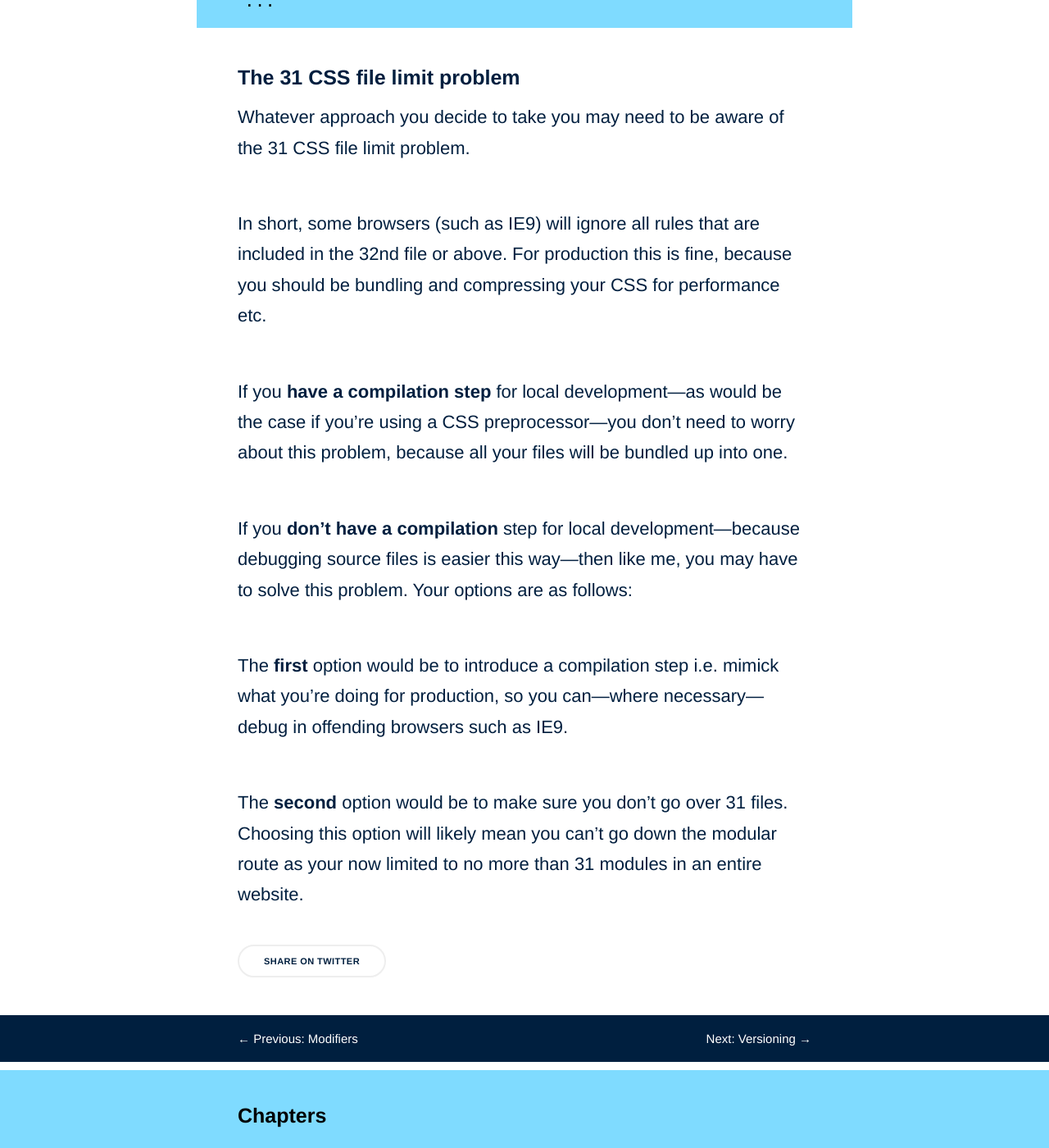
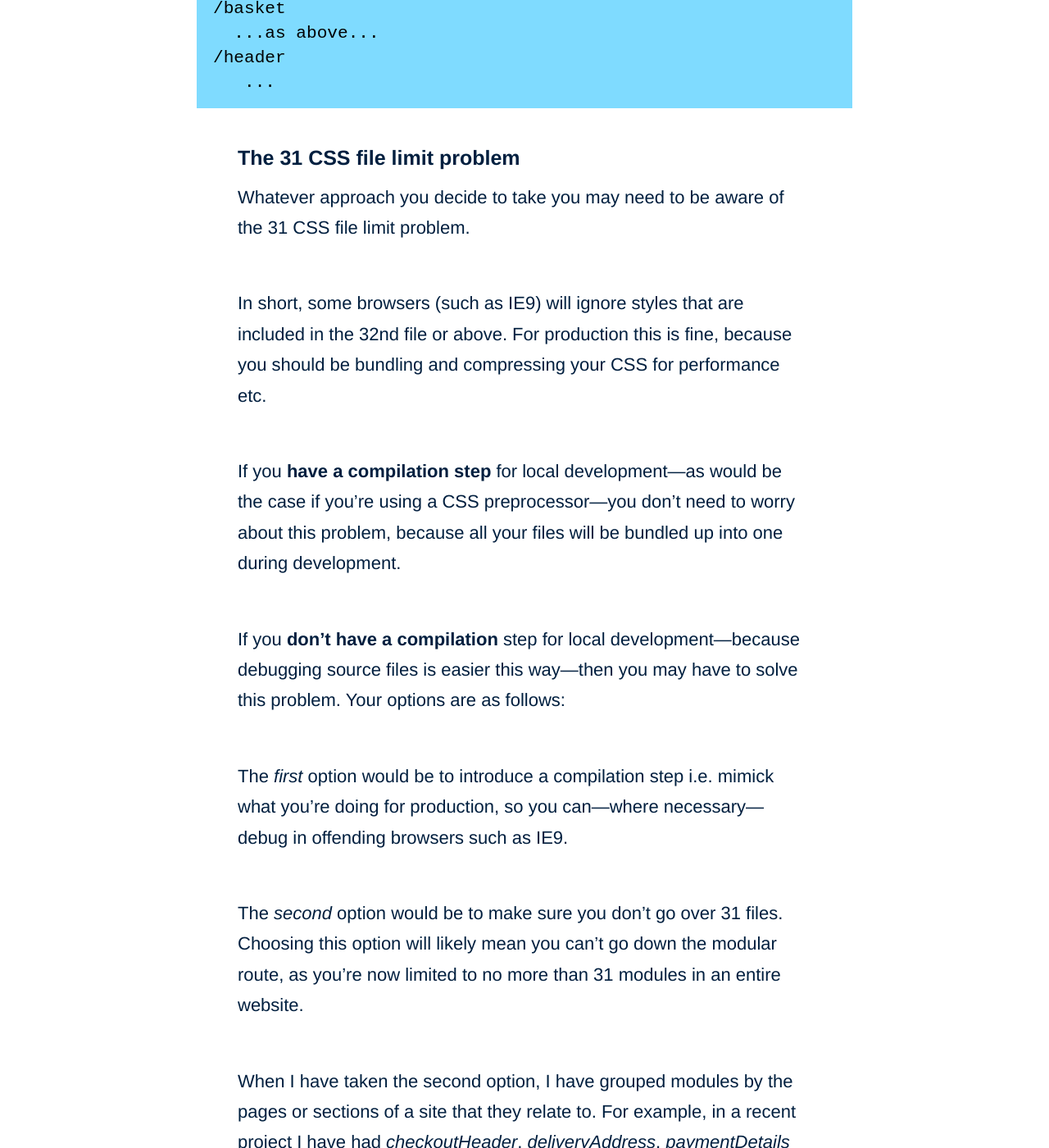
Before and after one commit to adamsilver/maintainablecss.com-jekyll, a Jekyll site: the page built from _chapters/09-organisation.md, in a window 1280 px wide and 1400 px high, scrolled down 2645 px. Shown: the whole window at 82% size. Built offline with Jekyll 4.4.1, drawn with Linux system fonts in a browser that asks for light colours; some of the changed text lies outside the part shown.

Commit message:
More organisation rewriting and info

```diff
--- a/_chapters/09-organisation.md
+++ b/_chapters/09-organisation.md
@@ -6,30 +6,32 @@ permalink: /chapters/organisation/
 description: Learn how MaintainableCSS suggests to organise your CSS files within your codebase.
 ---
 
-*Discoverability* is an important aspect of MaintainableCSS. The ease of tracking down CSS, as well as adding new CSS, becomes more and more important as a project grows in size.
+*Discoverability* is an important part of writing maintainable CSS. And, the ease of tracking down CSS, becomes more and more important as a project grows in size.
 
 There are generally two approaches to consider. Let's discuss each in turn.
 
 ## 1. CSS in one folder
 
-As per the name, all CSS resides in a single folder within your project. Something like this:
+This approach places all CSS inside a single folder within your project. Something like this:
 
 	/path/to/css
 	  /vendor
+      someLib.css
+      someOther3rdParty.css
 	  /yourApp
 	    resetPerhaps.css
 	    global.css
 	    basket.css
 
-If you're using any third party CSS files, they should live in `/vendor`. Everything else should live in `/yourApp` (change the name to match your project). All CSS lives under this one folder whether it's a global style such as `body {}`, or if it's a module style such as `.basket {}`.
+If you're using any third party CSS files, they should live in `/vendor`. Everything else should live in `/yourApp` (change the name to match your project). All CSS lives under this one folder whether it's a global style applied to the `body`, or if it's a module style applied to `.basket`.
 
-CSS is often modified for deployment, and having all of it in one place simplifies this task.
+This is useful for deployment purposes such as combining, minifying, compressing and revving because having all CSS in one place simplifies this task.
 
 This is the approach I have used the most, but it's not necessarily the best.
 
 ## 2. CSS in separate folders
 
-This option means that CSS resides within the module it pertains to:
+This approach places CSS within the module it pertains to:
 
 	/basket
       /controllers
@@ -65,12 +67,14 @@ All related functionality lives under a single folder relating to the module. Lo
 
 Whatever approach you decide to take you may need to be aware of the 31 CSS file limit problem.
 
-In short, some browsers (such as IE9) will ignore all rules that are included in the 32nd file or above. For production this is fine, because you should be bundling and compressing your CSS for performance etc.
+In short, some browsers (such as IE9) will ignore styles that are included in the 32nd file or above. For production this is fine, because you should be bundling and compressing your CSS for performance etc.
 
-If you **have a compilation step** for local development&mdash;as would be the case if you're using a CSS preprocessor&mdash;you don't need to worry about this problem, because all your files will be bundled up into one.
+If you **have a compilation step** for local development&mdash;as would be the case if you're using a CSS preprocessor&mdash;you don't need to worry about this problem, because all your files will be bundled up into one during development.
 
-If you **don't have a compilation** step for local development&mdash;because debugging source files is easier this way&mdash;then like me, you may have to solve this problem. Your options are as follows:
+If you **don't have a compilation** step for local development&mdash;because debugging source files is easier this way&mdash;then you may have to solve this problem. Your options are as follows:
 
-The **first** option would be to introduce a compilation step i.e. mimick what you're doing for production, so you can&mdash;where necessary&mdash;debug in offending browsers such as IE9.
+The *first* option would be to introduce a compilation step i.e. mimick what you're doing for production, so you can&mdash;where necessary&mdash;debug in offending browsers such as IE9.
 
-The **second** option would be to make sure you don't go over 31 files. Choosing this option will likely mean you can't go down the modular route as your now limited to no more than 31 modules in an entire website.
+The *second* option would be to make sure you don't go over 31 files. Choosing this option will likely mean you can't go down the modular route, as you're now limited to no more than 31 modules in an entire website.
+
+When I have taken the second option, I have grouped modules by the pages or sections of a site that they relate to. For example, in a recent project I have had *checkoutHeader*, *deliveryAddress*, *paymentDetails* and *orderConfirmation* modules within a `checkout.css` file.
```
Also changed, not shown: other parts of _chapters/09-organisation.md (+1 -1 lines).
